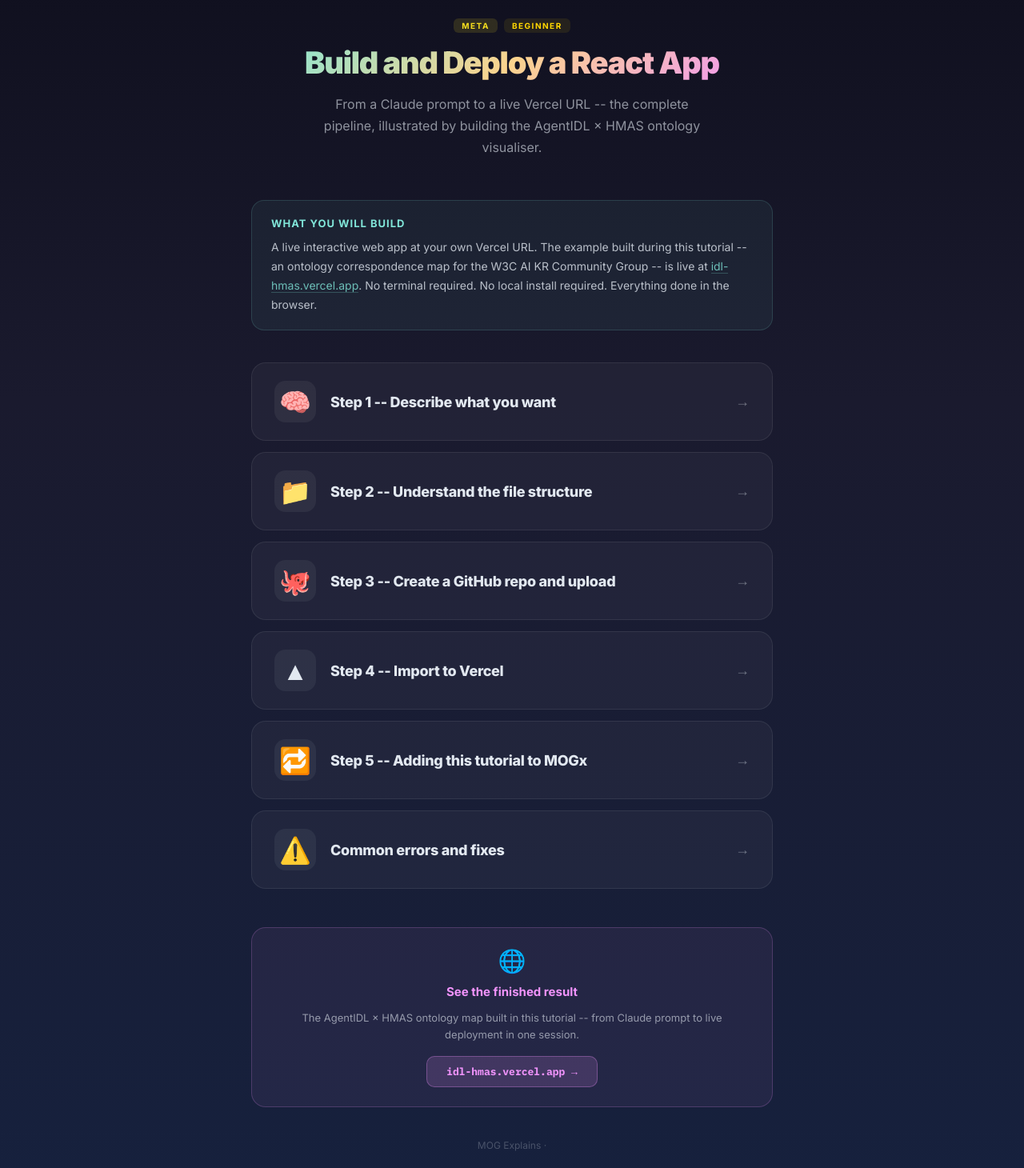
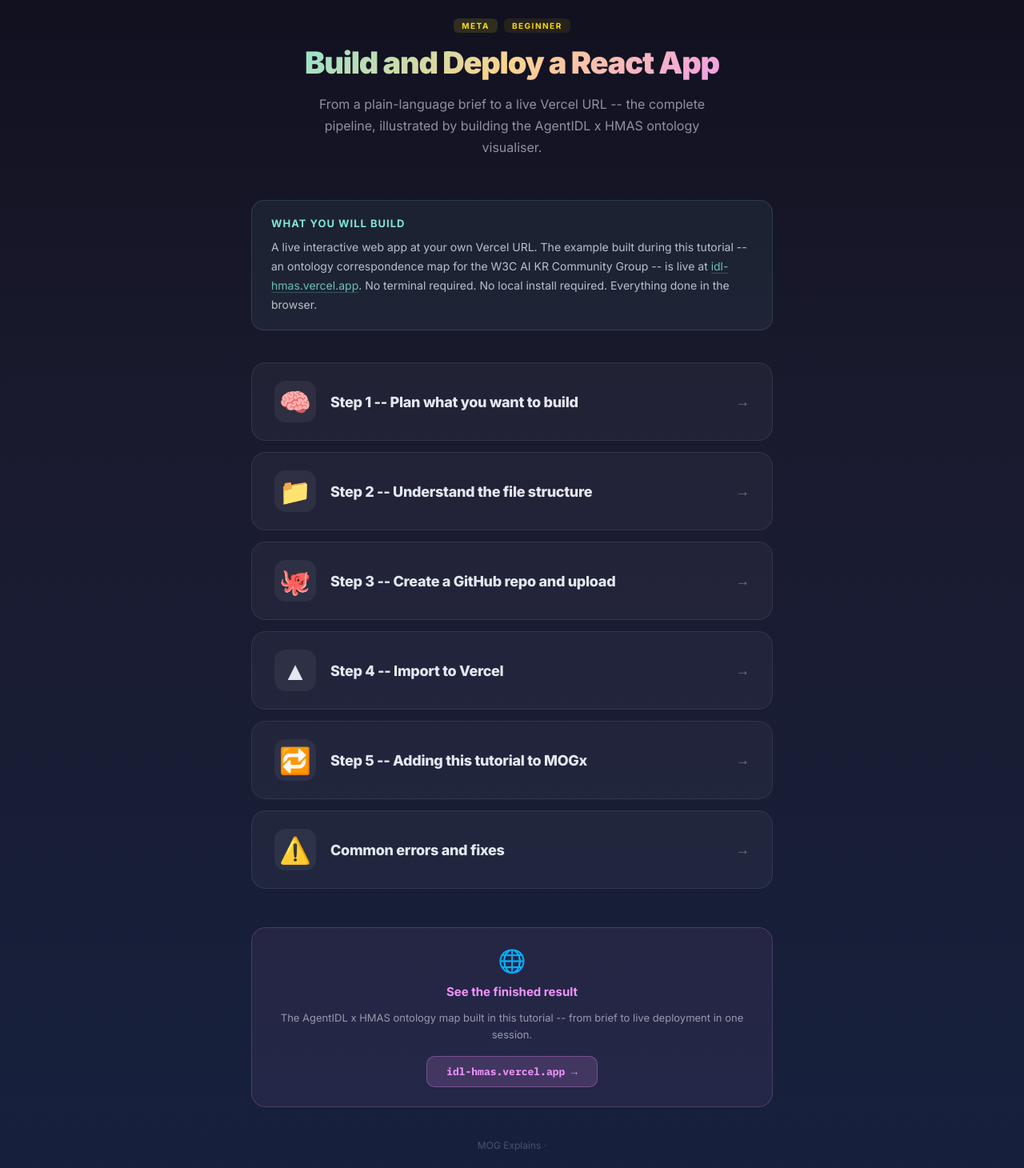
Before and after one commit to Starborn/mogX, a React (Vite) app: page /react-deploy in a window 1280 px wide. Shown: the part 190-1650 px from the top of the page at 80% size. Built offline with nearby package versions, Linux system fonts and the light colour scheme.

Commit message:
Update ReactDeploy.jsx

```diff
--- a/src/ReactDeploy.jsx
+++ b/src/ReactDeploy.jsx
@@ -4,13 +4,15 @@
 const steps = [
   {
     icon: "🧠",
-    title: "Step 1 -- Describe what you want",
+    title: "Step 1 -- Plan what you want to build",
     color: "#81e6d9",
-    content: `Tell Claude (or any capable LLM) exactly what you want to build. Be specific about the domain and purpose. For the AgentIDL × HMAS visualiser, the prompt was:
+    content: `Before writing any code, write down what you want to build in plain language. Be specific about domain, purpose, and interaction model.
 
-"Build an interactive React app that maps AgentIDL ontology classes against the HMAS ontology stack (core, interaction, regulation). Show correspondences, gaps, and bridges. Dark theme, monospace font, three tabs, click-to-inspect detail panel."
+For the AgentIDL x HMAS visualiser, the brief was:
 
-The more context you give -- audience, data sources, interaction model -- the closer the first output lands.`,
+"An interactive React app that maps AgentIDL ontology classes against the HMAS ontology stack (core, interaction, regulation). Show correspondences, gaps, and bridges. Dark theme, monospace font, three tabs, click-to-inspect detail panel."
+
+This brief becomes your App.jsx -- either you write it yourself, or you hand it to any code assistant. The clearer the brief, the less iteration you need.`,
   },
   {
     icon: "📁",
@@ -26,7 +28,7 @@
       ├── main.jsx       ← mounts the React app into index.html
       └── App.jsx        ← your actual component (the big file)
 
-Claude generates all four. You only need to place them correctly.`,
+These four files can be written by hand, generated by a code assistant, or copied from an existing project as a scaffold. You only need to place them correctly.`,
     mono: true,
   },
   {
@@ -168,8 +170,8 @@
             fontSize: 16, opacity: 0.6, maxWidth: 500, margin: "0 auto",
             lineHeight: 1.7,
           }}>
-            From a Claude prompt to a live Vercel URL -- the complete pipeline,
-            illustrated by building the AgentIDL × HMAS ontology visualiser.
+            From a plain-language brief to a live Vercel URL -- the complete pipeline,
+            illustrated by building the AgentIDL x HMAS ontology visualiser.
           </p>
         </div>
 
@@ -276,8 +278,8 @@
             See the finished result
           </div>
           <p style={{ fontSize: 13, opacity: 0.6, marginBottom: 16, lineHeight: 1.6 }}>
-            The AgentIDL × HMAS ontology map built in this tutorial --
-            from Claude prompt to live deployment in one session.
+            The AgentIDL x HMAS ontology map built in this tutorial --
+            from brief to live deployment in one session.
           </p>
           <a href="https://idl-hmas.vercel.app" target="_blank" rel="noreferrer">
             <div style={{
```
